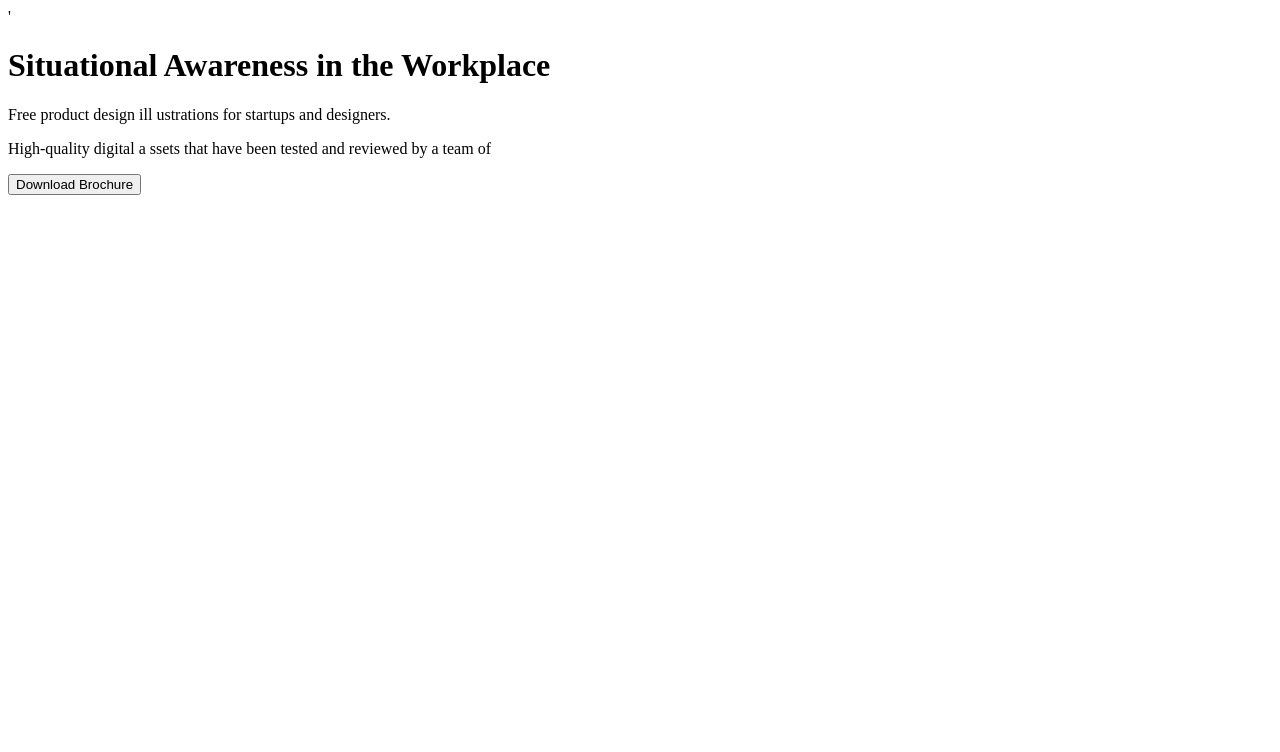
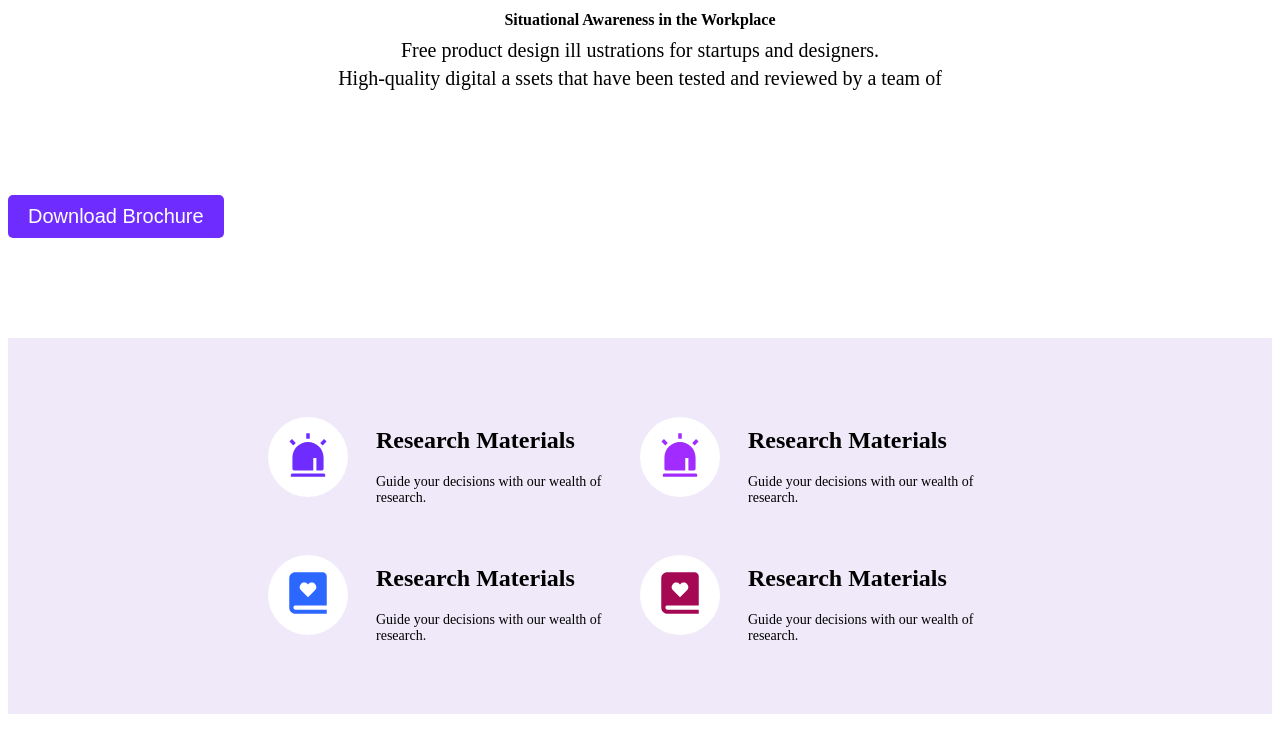
Before and after one commit to Ezequiel-Soruco/inf122, a plain HTML site: page fonts.html in a window 1280 px wide. Drawn offline with Linux system fonts and the light colour scheme.

Commit message:
subiendo

```diff
--- /dev/null
+++ b/fonts.css
@@ -0,0 +1,88 @@
+.main{
+    width:100%;
+    height: 100vh;
+    display: grid;
+    place-items: start;
+    background-color: var(--white);
+}
+.brochure{
+    display: grid;
+    grid-template-rows: auto 1fr auto;
+    width: 100%;
+    justify-items: center;
+    background-color: var(--white);
+
+
+
+}
+.title{
+    color: var(--black);
+    text-align: center;
+    font-size: var(--lg);
+}
+.subtitle{
+    color: var(--black);
+    text-align: center;
+    font-size: var(--md) ;
+    margin:5px 0 5px 0 ;
+}
+.primary-button{
+    background-color: var(--purple);
+    color: var(--white);
+    border: none;
+    border-radius: 5px;
+    padding: 10px 20px;
+    font-size: var(--md);
+    cursor: pointer;
+    margin: 100px 0 100px 0;
+
+
+}
+:root{
+    --white:#FFFFFF;
+    --black:--black;
+    --purple:#6F2CFF;
+   --light-purple:#EFE9F9;
+   --red-heart: ##A50954;
+   --blue-heart:#ACD9B2;
+   --sm:14px;
+   --md:20px;
+   --1g:60px;
+}
+.more-info{
+    display: grid;
+    background-color: var(--light-purple);
+    width: 100%;
+}
+.card-container{
+    display: flex;
+    align-content: space-between;
+    align-items: center;
+
+    margin: 19px 0 20px 0;
+
+}
+.icons-container{
+    display: grid;
+    grid-template-columns: repeat(2,1fr);
+    margin: 50px 260px 50px 260px;
+    justify-content: center;
+}
+.card-icon{
+    width: 80px;
+    height: 80px;
+    border-radius: 50%;
+    background-color: var(--white);
+    display: flex;
+    justify-content: center;
+    align-items: center;
+    margin-right: 28px;
+}
+.card-icon figure img{
+    width: 50px;
+    height: 50px;
+}
+.icon-text p{
+    font-size: var(--sm);
+    margin: 0;
+}
--- a/fonts.html
+++ b/fonts.html
@@ -5,19 +5,75 @@
     <meta name="viewport" content="width=device-width, initial-scale=1.0">
     <title>Document</title>
     <link rel="preconnect" href="https://fonts.googleapis.com">
-    '<link rel="preconnect" href="https://fonts.googleapis.com">
     <link rel="preconnect" href="https://fonts.gstatic.com" crossorigin>
     <link href="https://fonts.googleapis.com/css2?family=Nunito:ital,wght@0,300;0,400;0,500;1,700&display=swap" rel="stylesheet">
+    <link rel="stylesheet" href="fonts.css">
 </head>
 <body>
-    <div class="main">
+
+
+    <div ctass="main">
         <div slass="brochure">
             <h1 class="title">Situational Awareness in the Workplace</h1>
             <p class="subtitle">Free product design ill ustrations for startups and designers.</p>
             <p class="subtitle"> High-quality digital a ssets that have been tested and reviewed by a team of</p>
+
             <button class="primary-button" value="">
                 <span>Download Brochure</span>
             </button>
+            <div class="more-info">
+                <section class="icons-container">
+                    <div class="card-container">
+                        <div class="card-icon">
+                            <figure>
+                                <img src="ant-design_alert-filled.svg" alt="" class="logo">
+                            </figure>
+                        </div>
+                        <div class="icon-text">
+                            <h2 class="icon-title">Research Materials</h2>
+                            <p>Guide your decisions with our wealth of research.</p>
+                        </div>
+                    </div>
+                    <div class="card-container">
+                        <div class="card-icon">
+                            <figure>
+                                <img src="ant-design_alert-filled (1).svg" alt="" class="logo">
+                            </figure>
+                        </div>
+                        <div class="icon-text">
+                            <h2 class="icon-title">Research Materials</h2>
+                            <p>Guide your decisions with our wealth of research.</p>
+                        </div>
+                    </div>
+
+                    <div class="card-container">
+                        <div class="card-icon">
+                            <figure>
+                                <img src="bx_bxs-book-heart.svg" alt="" class="logo">
+                            </figure>
+                        </div>
+                        <div class="icon-text">
+                            <h2 class="icon-title">Research Materials</h2>
+                            <p>Guide your decisions with our wealth of research.</p>
+                        </div>
+                    </div>
+
+                    <div class="card-container">
+                        <div class="card-icon">
+                            <figure>
+                                <img src="bx_bxs-book-heart (1).svg" alt="" class="logo">
+                            </figure>
+                        </div>
+                        <div class="icon-text">
+                            <h2 class="icon-title">Research Materials</h2>
+                            <p>Guide your decisions with our wealth of research.</p>
+                        </div>
+                    </div>
+
+
+                </section>
+            </div>
+
 
 </body>
 </html>
```
Also changed, not shown: ant-design_alert-filled (1).svg (added), ant-design_alert-filled.svg (added), bx_bxs-book-heart (1).svg (added), bx_bxs-book-heart.svg (added). Lines whose indentation alone changed are shown as unchanged.
